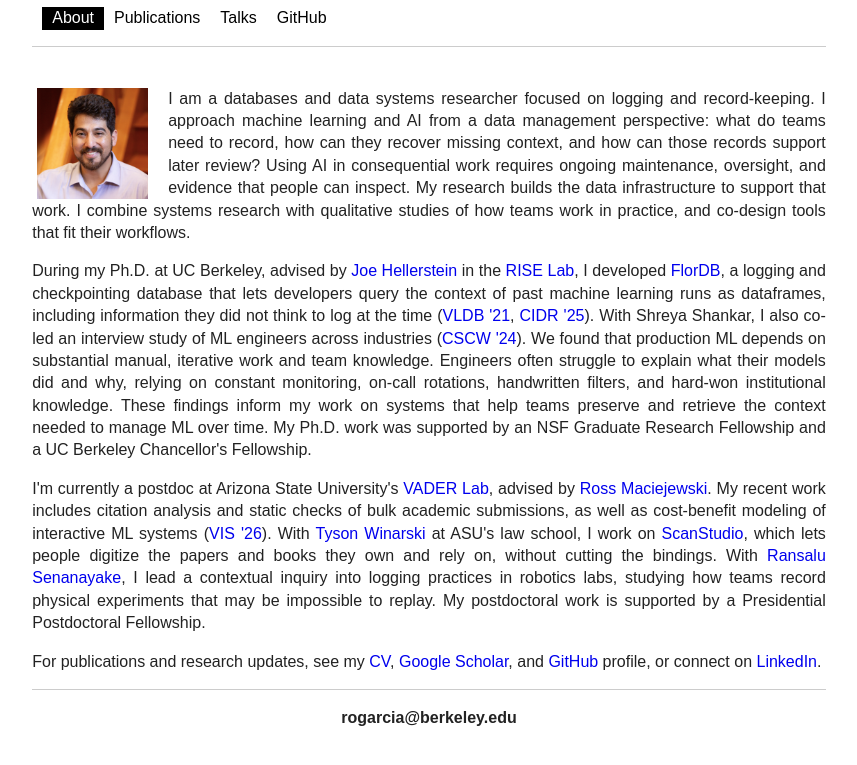
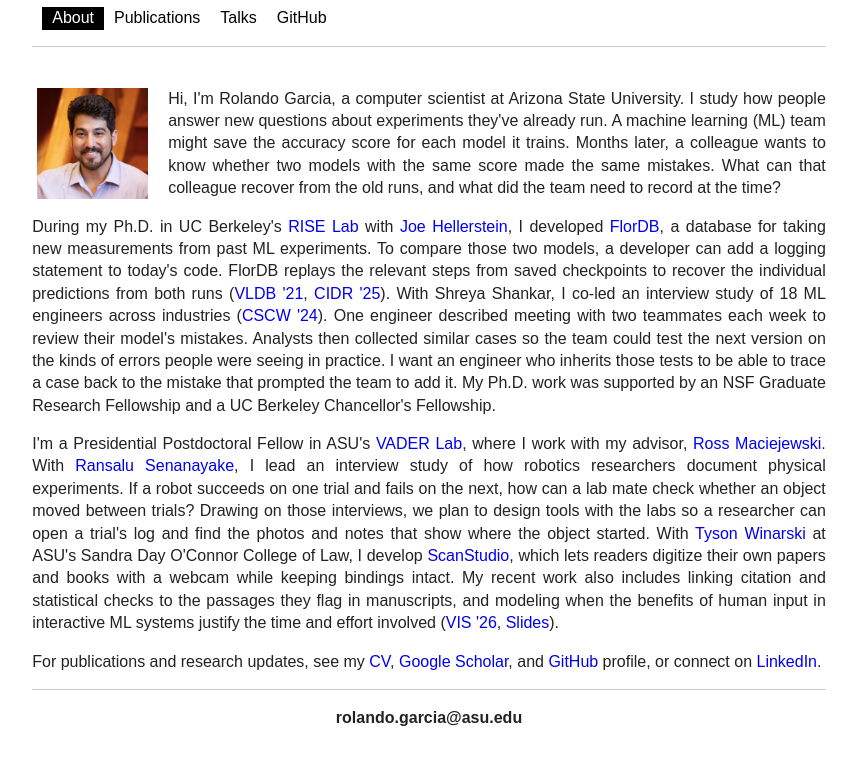
Before and after one commit to rlnsanz/rlnsanz.github.io, a plain HTML site: page index.html in a window 1280 px wide. Shown: the part 91-856 px from the top of the page, without its empty margins (211-1068 px from the left). Drawn offline with nearby package versions, Linux system fonts and the light colour scheme.

Commit message:
bio updated

```diff
--- a/dat/biography.html
+++ b/dat/biography.html
@@ -1,27 +1,26 @@
 <p>
-I am a databases and data systems researcher focused on logging and record-keeping.
-I approach machine learning and AI from a data management perspective: what do teams need to record, how can they recover missing context, and how can those records support later review?
-Using AI in consequential work requires ongoing maintenance, oversight, and evidence that people can inspect. My research builds the data infrastructure to support that work.
-I combine systems research with qualitative studies of how teams work in practice, and co-design tools that fit their workflows.
+Hi, I'm Rolando Garcia, a computer scientist at Arizona State University.
+I study how people answer new questions about experiments they've already run.
+A machine learning (ML) team might save the accuracy score for each model it trains. Months later, a colleague wants to know whether two models with the same score made the same mistakes.
+What can that colleague recover from the old runs, and what did the team need to record at the time?
 </p>
 
 <p>
-During my Ph.D. at UC Berkeley, advised by <a href="https://dsf.berkeley.edu/jmh/" target="_blank">Joe Hellerstein</a> in the <a href="http://rise.cs.berkeley.edu/" target="_blank">RISE Lab</a>,
-I developed <a href="https://github.com/ucbrise/flor" target="_blank">FlorDB</a>, a logging and checkpointing database that lets developers query the context of past machine learning runs as dataframes, including information they did not think to log at the time
+During my Ph.D. in UC Berkeley's <a href="http://rise.cs.berkeley.edu/" target="_blank">RISE Lab</a> with <a href="https://dsf.berkeley.edu/jmh/" target="_blank">Joe Hellerstein</a>, I developed <a href="https://github.com/ucbrise/flor" target="_blank">FlorDB</a>, a database for taking new measurements from past ML experiments.
+To compare those two models, a developer can add a logging statement to today's code. FlorDB replays the relevant steps from saved checkpoints to recover the individual predictions from both runs
 (<a href="http://www.vldb.org/pvldb/vol14/p682-garcia.pdf" target="_blank">VLDB '21</a>, <a href="https://www.vldb.org/cidrdb/papers/2025/p33-garcia.pdf" target="_blank">CIDR '25</a>).
-With Shreya Shankar, I also co-led an interview study of ML engineers across industries (<a href="https://dl.acm.org/doi/pdf/10.1145/3653697" target="_blank">CSCW '24</a>).
-We found that production ML depends on substantial manual, iterative work and team knowledge. Engineers often struggle to explain what their models did and why, relying on constant monitoring, on-call rotations, handwritten filters, and hard-won institutional knowledge.
-These findings inform my work on systems that help teams preserve and retrieve the context needed to manage ML over time.
+With Shreya Shankar, I co-led an interview study of 18 ML engineers across industries (<a href="https://dl.acm.org/doi/pdf/10.1145/3653697" target="_blank">CSCW '24</a>).
+One engineer described meeting with two teammates each week to review their model's mistakes. Analysts then collected similar cases so the team could test the next version on the kinds of errors people were seeing in practice.
+I want an engineer who inherits those tests to be able to trace a case back to the mistake that prompted the team to add it.
 My Ph.D. work was supported by an NSF Graduate Research Fellowship and a UC Berkeley Chancellor's Fellowship.
 </p>
 
 <p>
-I'm currently a postdoc at Arizona State University's <a href="https://vader.lab.asu.edu/#/" target="_blank">VADER Lab</a>,
-advised by <a href="https://rmaciejewski.faculty.asu.edu/" target="_blank">Ross Maciejewski</a>.
-My recent work includes citation analysis and static checks of bulk academic submissions, as well as cost-benefit modeling of interactive ML systems (<a href="/dat/IVML_Cost_Benefit_2026_VIS.pdf" target="_blank">VIS '26</a>).
-With <a href="https://search.asu.edu/profile/108687" target="_blank">Tyson Winarski</a> at ASU's law school, I work on <a href="https://github.com/bwerick/scanstudio" target="_blank">ScanStudio</a>, which lets people digitize the papers and books they own and rely on, without cutting the bindings.
-With <a href="https://ransml.github.io/lens-lab/index.html" target="_blank">Ransalu Senanayake</a>, I lead a contextual inquiry into logging practices in robotics labs, studying how teams record physical experiments that may be impossible to replay.
-My postdoctoral work is supported by a Presidential Postdoctoral Fellowship.
+I'm a Presidential Postdoctoral Fellow in ASU's <a href="https://vader.lab.asu.edu/#/" target="_blank">VADER Lab</a>, where I work with my advisor, <a href="https://rmaciejewski.faculty.asu.edu/" target="_blank">Ross Maciejewski</a>.
+With <a href="https://ransml.github.io/lens-lab/index.html" target="_blank">Ransalu Senanayake</a>, I lead an interview study of how robotics researchers document physical experiments. If a robot succeeds on one trial and fails on the next, how can a lab mate check whether an object moved between trials?
+Drawing on those interviews, we plan to design tools with the labs so a researcher can open a trial's log and find the photos and notes that show where the object started.
+With <a href="https://search.asu.edu/profile/108687" target="_blank">Tyson Winarski</a> at ASU's Sandra Day O'Connor College of Law, I develop <a href="https://github.com/bwerick/scanstudio" target="_blank">ScanStudio</a>, which lets readers digitize their own papers and books with a webcam while keeping bindings intact.
+My recent work also includes linking citation and statistical checks to the passages they flag in manuscripts, and modeling when the benefits of human input in interactive ML systems justify the time and effort involved (<a href="/dat/IVML_Cost_Benefit_2026_VIS.pdf" target="_blank">VIS '26</a>, <a href="vis26.html" target="_blank">Slides</a>).
 </p>
 
 <p>
--- a/index.html
+++ b/index.html
@@ -5,7 +5,7 @@
     <meta charset="utf-8">
     <meta http-equiv="x-ua-compatible" content="ie=edge">
     <title>Rolando S. Garcia, PhD</title>
-    <meta name="description" content="Rolando S. Garcia, PhD — researcher building tools to help teams understand and manage the data behind their AI. UC Berkeley RISE Lab, NSF Fellow.">
+    <meta name="description" content="Rolando S. Garcia studies data management and human-computer interaction in machine learning. What must teams record during experiments, and what can they recover later?">
     <meta name="viewport" content="width=device-width, initial-scale=1">
 
     <link rel="apple-touch-icon" href="tile.png">
@@ -85,7 +85,7 @@
 
     <div id="bot">
         <h4 style="margin-top: 0px; text-anchor: start; text-align: center;">
-            rogarcia@berkeley.edu
+            rolando.garcia@asu.edu
         </h4>
         <br>
     </div>
```
